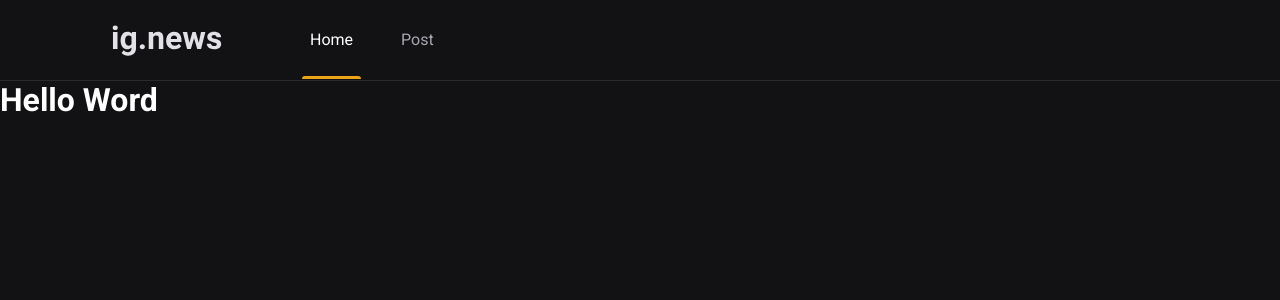
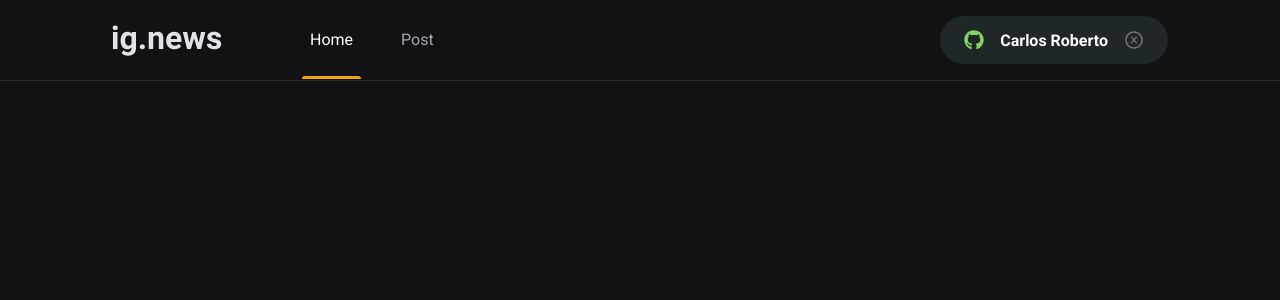
Before and after one commit to carlosrobertosalgueiro/ignews, a Next.js app: page / in a window 1280 px wide. Shown: the top 300 px of the page. Built offline with nearby package versions, Linux system fonts and the light colour scheme.

Commit message:
Botão sSigninButton pronto

```diff
--- a/package.json
+++ b/package.json
@@ -11,6 +11,7 @@
     "next": "12.0.4",
     "react": "17.0.2",
     "react-dom": "17.0.2",
+    "react-icons": "^4.3.1",
     "sass": "^1.44.0"
   },
   "devDependencies": {
--- a/src/components/Header/index.tsx
+++ b/src/components/Header/index.tsx
@@ -1,3 +1,5 @@
+import {SigninButton} from '../SigninButton'
+
 import Style from'./style.module.scss'
 
 
@@ -12,7 +14,7 @@ export function Header(){
                 <a className={Style.active} >Home</a>
                 <a >Post</a>
             </nav>
-
+            <SigninButton/>
         </div>
         </header>
     )
--- a/src/components/Header/style.module.scss
+++ b/src/components/Header/style.module.scss
@@ -17,8 +17,6 @@ align-items: center;
 
         margin-left: 5rem;
         height: 5rem;
-    }
-
 
 
         a{
@@ -59,5 +57,14 @@ align-items: center;
                     background: var(--yellow-500);
                 }
         }
+    }
+
+
+
+
+
+        button{
+            margin-left: auto;
+        }
 
 }
--- /dev/null
+++ b/src/components/SigninButton/index.tsx
@@ -0,0 +1,34 @@
+
+import { FaGithub } from 'react-icons/fa'
+import {AiOutlineCloseCircle} from "react-icons/ai";
+
+import styles from './style.module.scss'
+
+export function SigninButton() {
+
+    const IsUserLoggedIn = true;
+
+    return IsUserLoggedIn ? (
+        <button
+            className={styles.signinButton}
+            type="button">
+            <FaGithub color="#84d361" />
+            Carlos Roberto
+            <AiOutlineCloseCircle color="#737386" className={styles.closeIcon} />
+
+        </button>
+
+    ) :
+    (
+        <button
+            className={styles.signinButton}
+            type="button">
+            <FaGithub color="#eba417" />
+            Sign In With Github
+        </button>
+
+
+    )
+
+
+}
--- /dev/null
+++ b/src/components/SigninButton/style.module.scss
@@ -0,0 +1,36 @@
+.signinButton{
+    height: 3rem;
+    border-radius: 3rem;
+    background: var(--gray-850);
+    border:0;
+    padding: 0 1.5rem;
+
+    display:flex;
+    align-items: center;
+    justify-content: center;
+
+    color: var(--white);
+    font-weight: bold;
+
+        svg.closeIcon{
+            margin-left: 1rem;
+        }
+
+        svg{
+            width:20px;
+            height:20px;
+
+        }
+
+        svg:first-child{
+            margin-right:1rem;
+        }
+
+            transition: filter 0.2s;
+
+        &:hover{
+
+            filter: brightness(0.8);
+        }
+
+}
--- a/src/pages/index.tsx
+++ b/src/pages/index.tsx
@@ -8,7 +8,7 @@ export default function Home() {
     <title>Inicio | Ig.News</title>
     </Head>
 
-    <h1  >Hello Word</h1>
+
 
     </>
   )
--- a/src/styles/global.scss
+++ b/src/styles/global.scss
@@ -8,6 +8,7 @@
         --white: #FFFFFF;
         --gray-100:#e1e1e6 ;
         --gray-300:#a8a8b3;
+        --gray-850:#1f2729;
         --gray-900:#121214;
 
         --cyan-500:#61dafb;
```
Also changed, not shown: 1 other file (tests, documents, lock files or other folders). Lines whose indentation alone changed are shown as unchanged.
